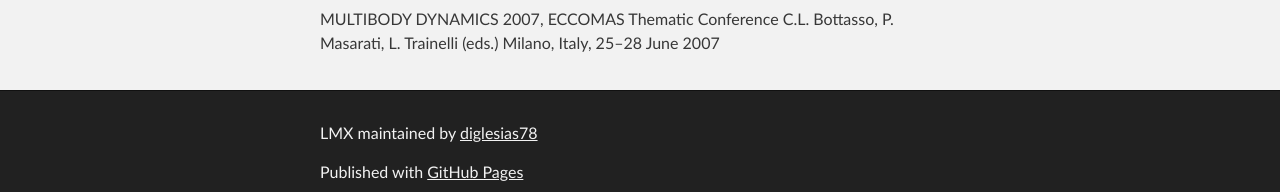
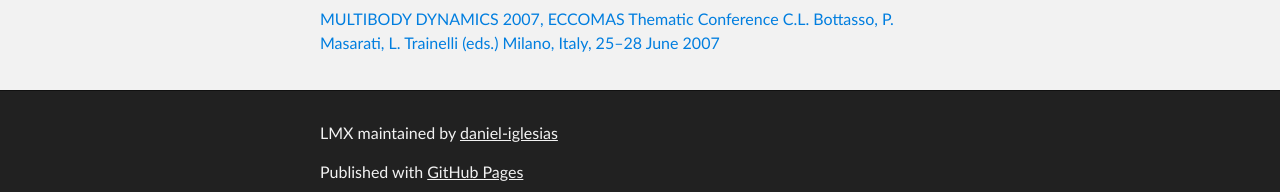
Before and after one commit to daniel-iglesias/lmx, a plain HTML site: page index.html in a window 1280 px wide. Shown: the part 1294-1486 px from the top of the page. Drawn offline with Linux system fonts and the light colour scheme.

```diff
--- a/index.html
+++ b/index.html
@@ -16,14 +16,14 @@
     <!-- HEADER -->
     <div id="header_wrap" class="outer">
         <header class="inner">
-          <a id="forkme_banner" href="https://github.com/diglesias78/lmx">View on GitHub</a>
+          <a id="forkme_banner" href="https://github.com/daniel-iglesias/lmx">View on GitHub</a>
 
           <h1 id="project_title">LMX</h1>
           <h2 id="project_tagline">Algebra methods and more</h2>
 
             <section id="downloads">
-              <a class="zip_download_link" href="https://github.com/diglesias78/lmx/zipball/master">Download this project as a .zip file</a>
-              <a class="tar_download_link" href="https://github.com/diglesias78/lmx/tarball/master">Download this project as a tar.gz file</a>
+              <a class="zip_download_link" href="https://github.com/daniel-iglesias/lmx/zipball/master">Download this project as a .zip file</a>
+              <a class="tar_download_link" href="https://github.com/daniel-iglesias/lmx/tarball/master">Download this project as a tar.gz file</a>
             </section>
         </header>
     </div>
@@ -54,14 +54,14 @@
 <h2>
 <a id="publications" class="anchor" href="#publications" aria-hidden="true"><span class="octicon octicon-link"></span></a>Publications</h2>
 
-<p>MULTIBODY DYNAMICS 2007, ECCOMAS Thematic Conference C.L. Bottasso, P. Masarati, L. Trainelli (eds.) Milano, Italy, 25–28 June 2007</p>
+<p><a href="http://goliat.mecanica.upm.es/drupal/files/DIglesias_milan-mbdyn2007.pdf">MULTIBODY DYNAMICS 2007, ECCOMAS Thematic Conference C.L. Bottasso, P. Masarati, L. Trainelli (eds.) Milano, Italy, 25–28 June 2007</a></p>
       </section>
     </div>
 
     <!-- FOOTER  -->
     <div id="footer_wrap" class="outer">
       <footer class="inner">
-        <p class="copyright">LMX maintained by <a href="https://github.com/diglesias78">diglesias78</a></p>
+        <p class="copyright">LMX maintained by <a href="https://github.com/daniel-iglesias">daniel-iglesias</a></p>
         <p>Published with <a href="https://pages.github.com">GitHub Pages</a></p>
       </footer>
     </div>
```
Also changed, not shown: params.json (+1 -1 lines).
